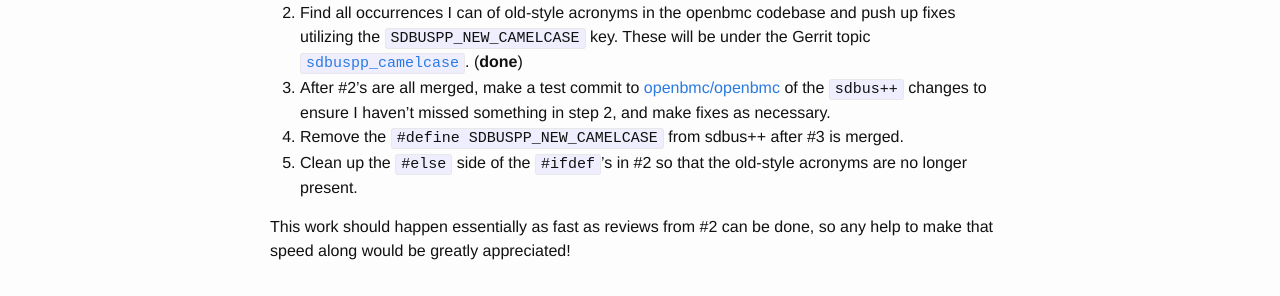
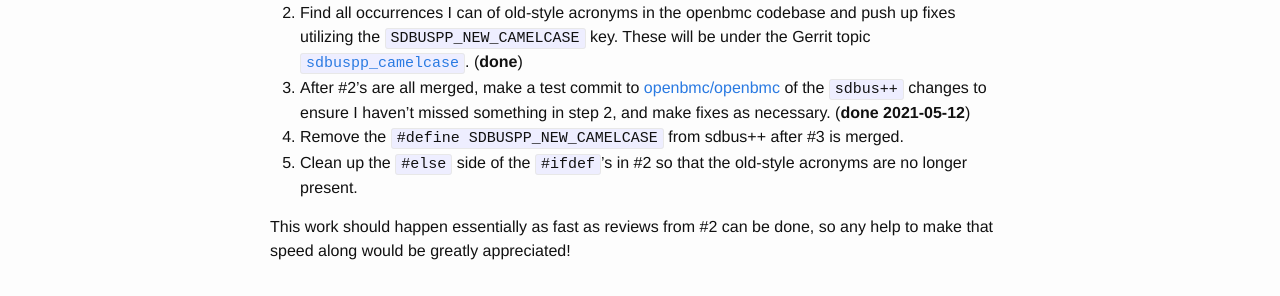
Before and after one commit to williamspatrick/williamspatrick.github.io, a Jekyll site: the page built from _posts/2021-05-01-sdbuspp-camelcase.md, in a window 1280 px wide. Shown: the part 1029-1325 px from the top of the page. Built offline with Jekyll 4.4.1, drawn with Linux system fonts in a browser that asks for light colours; comment, search, counter and statistics services are not loaded.

Commit message:
sdbuspp-camelcase: update status for step 3
Signed-off-by: Patrick Williams <patrick@stwcx.xyz>

```diff
--- a/_posts/2021-05-01-sdbuspp-camelcase.md
+++ b/_posts/2021-05-01-sdbuspp-camelcase.md
@@ -53,7 +53,7 @@
    will be under the Gerrit topic [`sdbuspp_camelcase`][7]. (**done**)
 3. After #2's are all merged, make a test commit to [openbmc/openbmc][8] of the
    `sdbus++` changes to ensure I haven't missed something in step 2, and make
-   fixes as necessary.
+   fixes as necessary.  (**done 2021-05-12**)
 4. Remove the `#define SDBUSPP_NEW_CAMELCASE` from sdbus++ after #3 is merged.
 5. Clean up the `#else` side of the `#ifdef`'s in #2 so that the old-style
    acronyms are no longer present.
```
